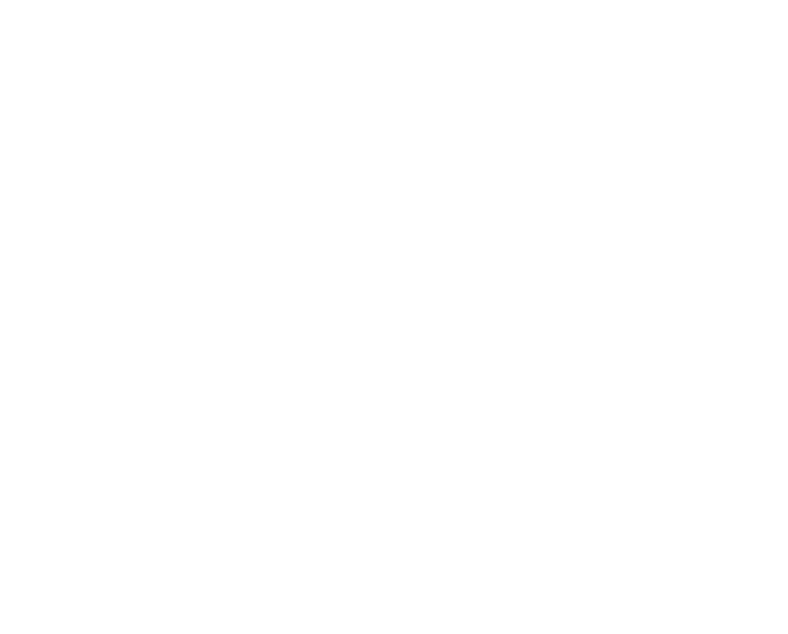
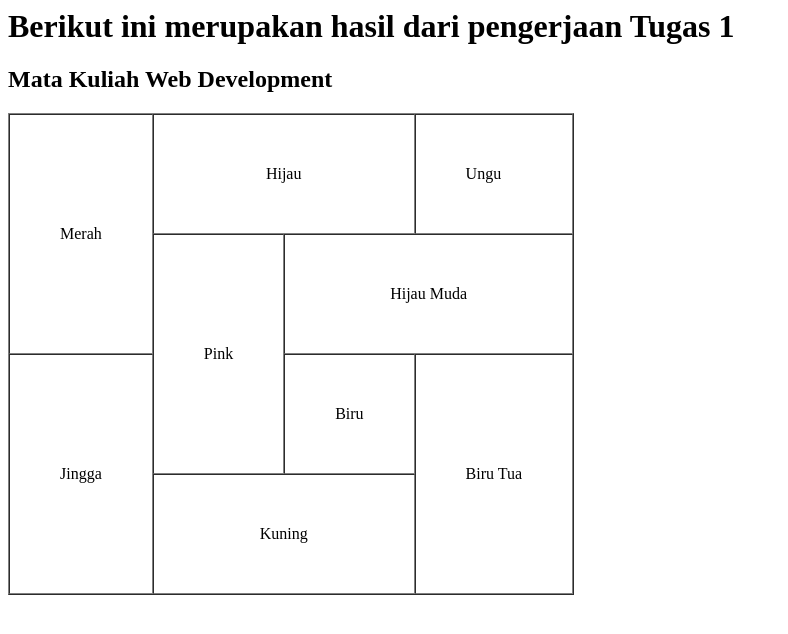
Before and after one commit to aziztaufiqurrahman/Missions, a plain HTML site: page tampilanAwal.html in a window 1280 px wide. Shown: the whole page, without its empty margins (0-788 px from the left). Drawn offline with Linux system fonts and the light colour scheme.

Commit message:
Tahap awal perancangan

```diff
--- a/tampilanAwal.html
+++ b/tampilanAwal.html
@@ -3,10 +3,31 @@
     <meta charset="UTF-8">
     <meta http-equiv="X-UA-Compatible" content="IE=edge">
     <meta name="viewport" content="width=device-width, initial-scale=1.0">
-    <title>Tugas 1
-    </title>
+    <title>Tugas 1</title>
+    <h1>Berikut ini merupakan hasil dari pengerjaan Tugas 1</h1>
+    <h2>Mata Kuliah Web Development</h2>
 </head>
 <body>
+    <table border ="1" cellspacing="0" cellpadding="50">
+        <tr>
+            <td rowspan="2"> <center> Merah </center></td>
+            <td colspan="3"> <center> Hijau </center></td>
+            <td>Ungu</td>
+        </tr>
+        <tr>
+            <td rowspan="2"> <center> Pink </center></td>
+            <td colspan="3"> <center> Hijau Muda </center></td>
 
+        </tr>
+        <tr>
+            <td rowspan="2">Jingga</td>
+            <td>Biru</td>
+            <td colspan="2" rowspan="2"><center> Biru Tua </center></td>
+
+        </tr>
+        <tr>
+            <td colspan="2"><center> Kuning </center></td>
+        </tr>
+    </table>
 </body>
 </html>
```
